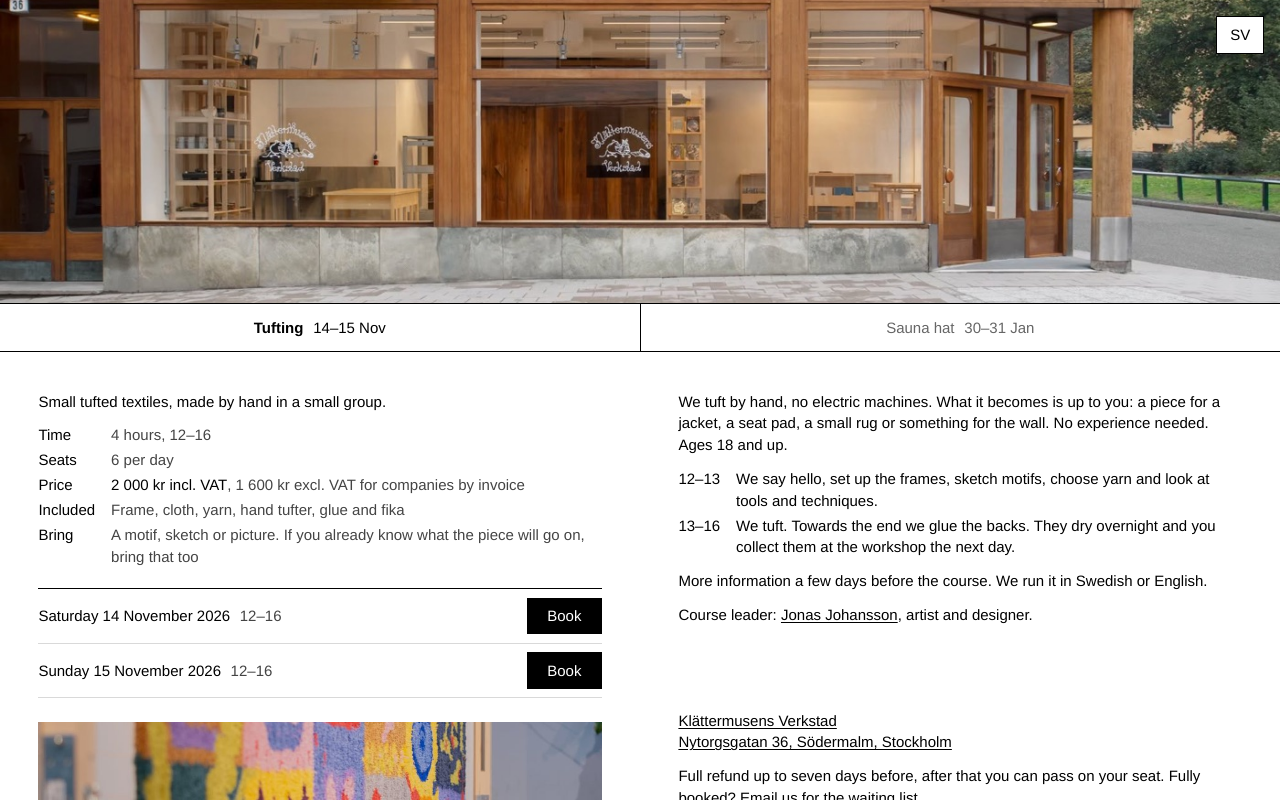
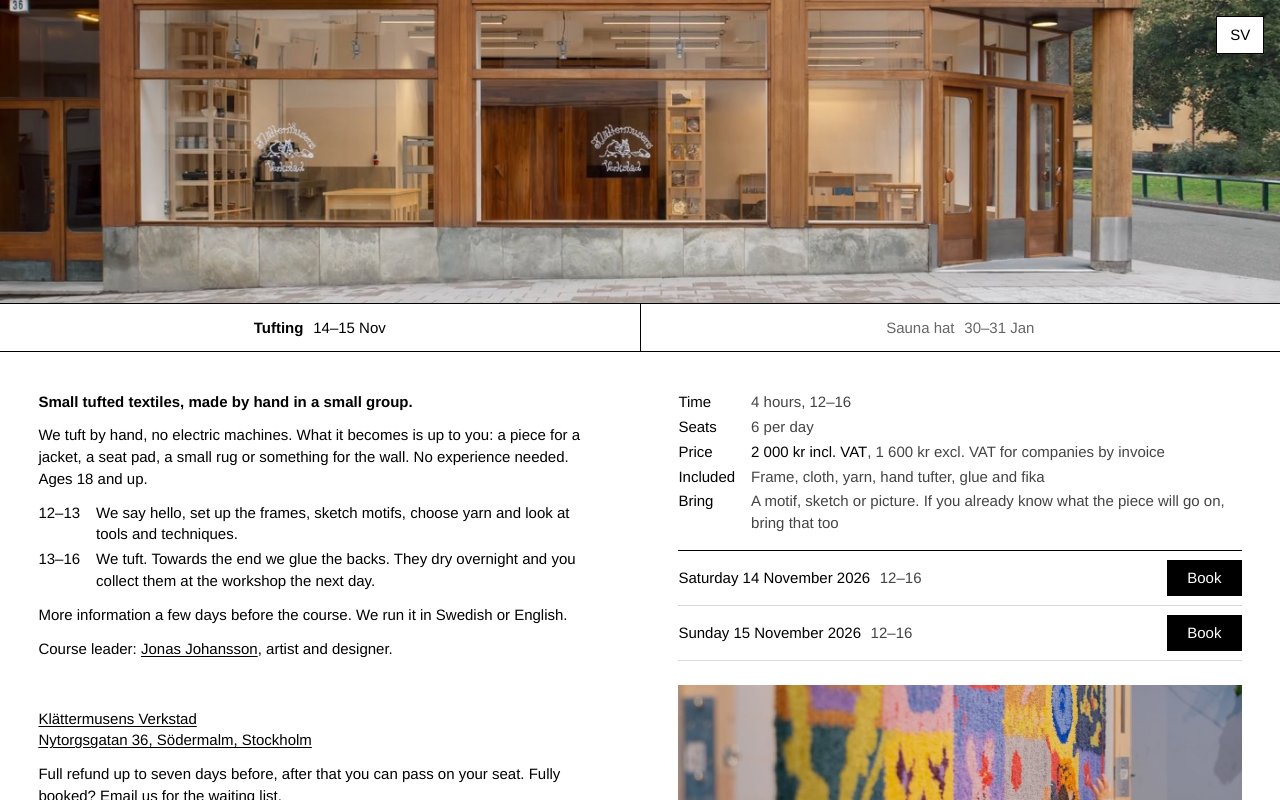
Before and after one commit to jonasjohansson/kurser, a website: page index.html in a window 1280 px wide. Drawn offline with Linux system fonts and the light colour scheme.

Commit message:
layout: text left, booking right; lead line heads the description
Co-Authored-By: Claude Fable 5.1 <noreply@anthropic.com>

```diff
--- a/assets/css/main.css
+++ b/assets/css/main.css
@@ -69,7 +69,7 @@ html:not(.js) .panel + .panel { border-top: 1px solid #000; }
   scrollbar-width: none;
   display: grid; align-content: start;
   grid-template-columns: minmax(0, 1fr) minmax(0, 1fr);
-  grid-template-areas: "buy about" "buy practical";
+  grid-template-areas: "about buy" "practical buy";
   column-gap: calc(2 * var(--pad)); row-gap: 0.75rem;
 }
 .buy { grid-area: buy; }
@@ -80,8 +80,8 @@ html:not(.js) .panel + .panel { border-top: 1px solid #000; }
 
 h1 { margin: 0; font-size: 1em; font-weight: 600; }
 .visually-hidden { position: absolute !important; width: 1px; height: 1px; overflow: hidden; clip-path: inset(50%); white-space: nowrap; }
-.lead { margin: 0; max-width: 44ch; }
-.facts { margin: 0.75rem 0 0; display: grid; grid-template-columns: max-content 1fr; column-gap: 1rem; row-gap: 0.2rem; }
+.lead { margin: 0 0 0.75rem; font-weight: 600; }
+.facts { margin: 0; display: grid; grid-template-columns: max-content 1fr; column-gap: 1rem; row-gap: 0.2rem; }
 .facts div { display: contents; }
 .facts dt { font-weight: 500; }
 .facts dd { margin: 0; color: #444; }
@@ -89,7 +89,7 @@ h1 { margin: 0; font-size: 1em; font-weight: 600; }
 .schedule { margin: 0 0 0.75rem; }
 .schedule dd { color: #000; }
 
-.sessions { list-style: none; margin: 1.25rem 0 0; padding: 0; border-top: 1px solid #000; }
+.sessions { list-style: none; margin: 1rem 0 0; padding: 0; border-top: 1px solid #000; }
 .session {
   display: flex; justify-content: space-between; align-items: center; gap: 1rem;
   padding: 0.55rem 0;
--- a/index.html
+++ b/index.html
@@ -16,7 +16,7 @@
     <meta property="og:locale:alternate" content="en_GB">
     <meta name="twitter:card" content="summary_large_image">
     <meta name="theme-color" content="#ffffff">
-    <link rel="stylesheet" href="assets/css/main.css?v=32">
+    <link rel="stylesheet" href="assets/css/main.css?v=33">
     <script>document.documentElement.classList.add('js');</script>
     <script type="module" src="assets/js/render.js?v=19"></script>
   </head>
@@ -38,8 +38,6 @@
         <div class="panel__body">
           <div class="buy">
             <h1 class="visually-hidden"><span lang="sv">Tuftning</span><span lang="en">Tufting</span></h1>
-            <p class="lead" lang="sv">Små tuftade textilier, gjorda för hand i liten grupp.</p>
-            <p class="lead" lang="en">Small tufted textiles, made by hand in a small group.</p>
             <dl class="facts" lang="sv">
               <div><dt>Tid</dt><dd>4 timmar, 12–16</dd></div>
               <div><dt>Platser</dt><dd>6 per dag</dd></div>
@@ -66,6 +64,7 @@
             </figure>
           </div>
           <div class="about" lang="sv">
+            <p class="lead" lang="sv">Små tuftade textilier, gjorda för hand i liten grupp.</p>
             <p>Vi tuftar för hand, utan elektriska maskiner. Vad det blir bestämmer du: en lapp på jackan, en sittdyna, en liten matta eller något för väggen. Inga förkunskaper. Från 18 år.</p>
             <dl class="facts schedule">
               <div><dt>12–13</dt><dd>Vi hälsar på varandra, sätter upp ramarna, skissar motiv, väljer garn och tittar på verktyg och tekniker.</dd></div>
@@ -75,6 +74,7 @@
             <p>Kursledare: <a href="https://jonasjohansson.se" target="_blank" rel="noopener">Jonas Johansson</a>, konstnär och designer.</p>
           </div>
           <div class="about" lang="en">
+            <p class="lead" lang="en">Small tufted textiles, made by hand in a small group.</p>
             <p>We tuft by hand, no electric machines. What it becomes is up to you: a piece for a jacket, a seat pad, a small rug or something for the wall. No experience needed. Ages 18 and up.</p>
             <dl class="facts schedule">
               <div><dt>12–13</dt><dd>We say hello, set up the frames, sketch motifs, choose yarn and look at tools and techniques.</dd></div>
@@ -100,8 +100,6 @@
         <div class="panel__body">
           <div class="buy">
             <h1 class="visually-hidden"><span lang="sv">Bastumössa</span><span lang="en">Sauna hat</span></h1>
-            <p class="lead" lang="sv">Tova din egen bastumössa i ull.</p>
-            <p class="lead" lang="en">Felt your own sauna hat in wool.</p>
             <dl class="facts" lang="sv">
               <div><dt>Tid</dt><dd>6 timmar, 12–18</dd></div>
               <div><dt>Platser</dt><dd>6 per dag</dd></div>
@@ -128,11 +126,13 @@
             </figure>
           </div>
           <div class="about" lang="sv">
+            <p class="lead" lang="sv">Tova din egen bastumössa i ull.</p>
             <p>Rose leder dig steg för steg: lägga ut ullen, blöta, tvåla, rulla, tova och forma, tills du har en mössa formad efter ditt eget huvud. Ull, varmt vatten och tvål, inga vassa verktyg. Mössan följer med hem samma dag. Inga förkunskaper. Från 18 år.</p>
             <p>Mer information kommer några dagar före kursen. Vi håller kursen på svenska eller engelska.</p>
             <p>Kursledare: <a href="https://rosehallgren.se" target="_blank" rel="noopener">Rose Hallgren</a>.</p>
           </div>
           <div class="about" lang="en">
+            <p class="lead" lang="en">Felt your own sauna hat in wool.</p>
             <p>Rose guides you step by step: laying out the wool, wetting, soaping, rolling, felting and shaping, until you have a hat shaped to your own head. Wool, warm water and soap, no sharp tools. The hat goes home with you the same day. No experience needed. Ages 18 and up.</p>
             <p>More information a few days before the course. We run it in Swedish or English.</p>
             <p>Course leader: <a href="https://rosehallgren.se" target="_blank" rel="noopener">Rose Hallgren</a>.</p>
```
